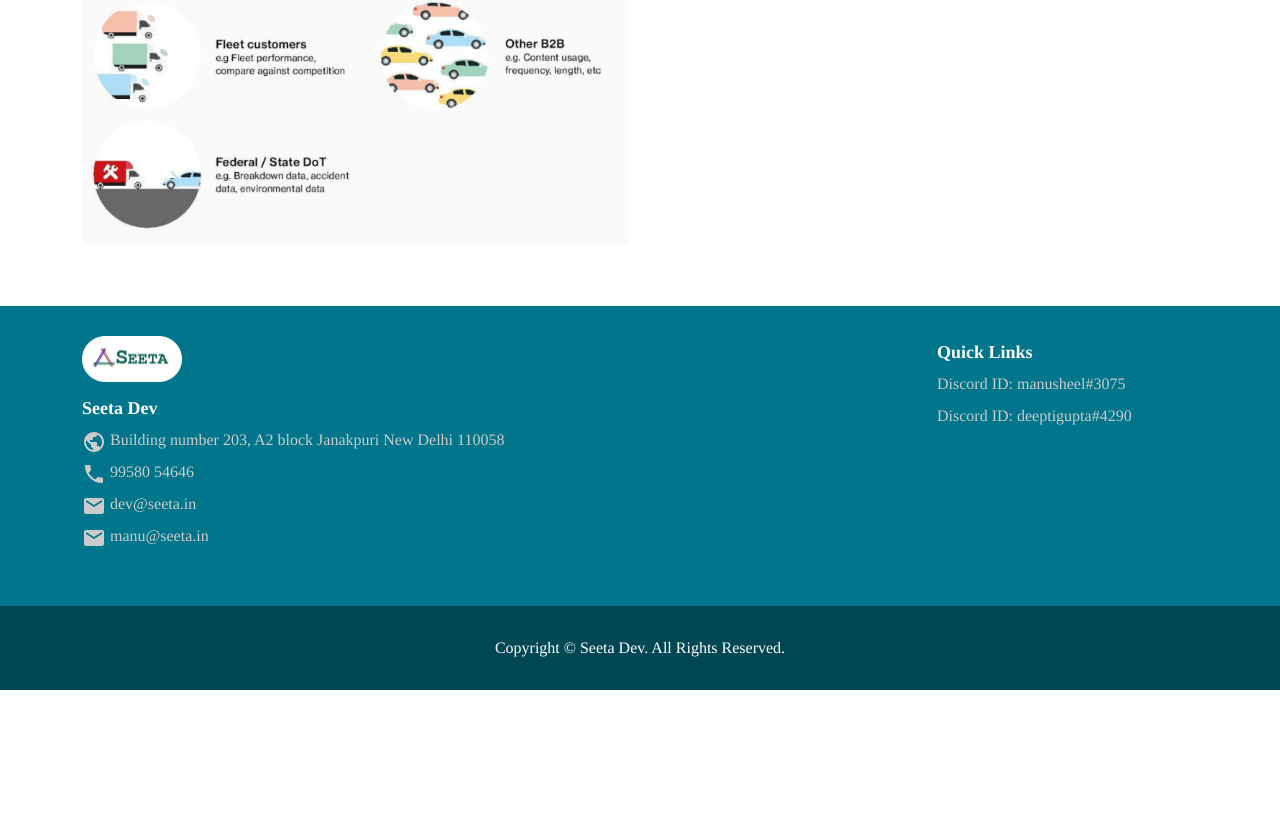
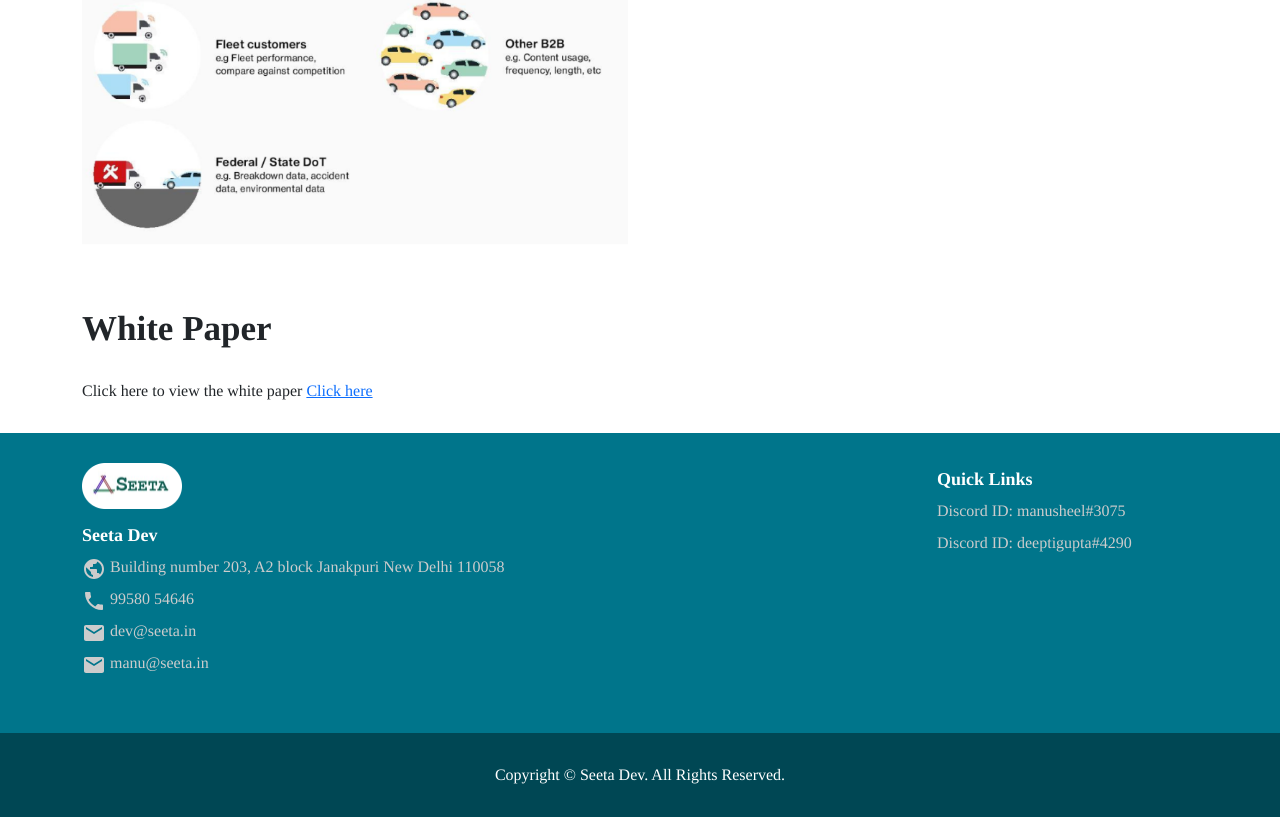
Before and after one commit to pradhuman-chhabra/Park-GHO-Family, a Next.js app: page / in a window 1280 px wide. Shown: the part 5693-6510 px from the top of the page. Before the commit the page ends 6383 px from the top, so only its background shows below. Built offline with nearby package versions, Linux system fonts and the light colour scheme.

Commit message:
added white paper in the front page

```diff
--- a/src/pages/index.js
+++ b/src/pages/index.js
@@ -196,6 +196,18 @@
             </Col>
           </Row>
         </Container>
+
+        <Container>
+          <h1 className="section-heading">White Paper</h1>
+
+          <p>
+            {" "}
+            Click here to view the white paper{" "}
+            <a href="https://docs.google.com/document/d/1GLyrNK3_Hd-DsL06RussjYluMox2v-EokIgzJtrcglQ/edit?usp=sharing">
+              Click here
+            </a>
+          </p>
+        </Container>
       </>
     </Layout>
   );
```
